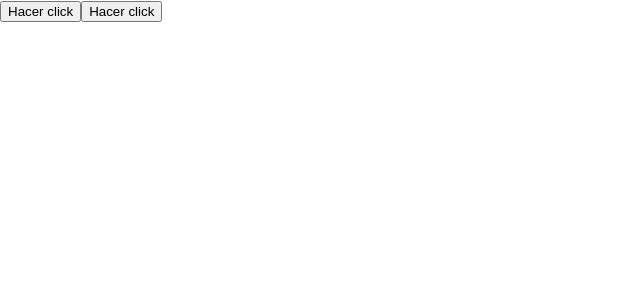
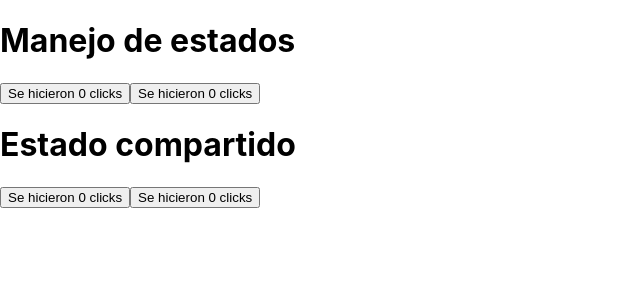
Before and after one commit to HollowedRino/PruebaReact2, a React (Create React App) app: page / in a window 1280 px wide. Shown: the top 300 px of the page, without its empty margins (0-640 px from the left). Built offline with nearby package versions, Linux system fonts and the light colour scheme.

Commit message:
respaldo 1

```diff
--- a/src/App.js
+++ b/src/App.js
@@ -1,17 +1,42 @@
 import logo from './logo.svg';
 import './App.css';
+import { useState } from 'react';
+
+//function MiBoton2(props){
+function MiBoton2({contador, handlerClick}){
+  return(
+    //<button type='button' onClick={props.handlerClick}>Se hicieron {props.contador} clicks</button>
+    <button type='button' onClick={handlerClick}>Se hicieron {contador} clicks</button>
+  );
+}
 
 function MiBoton(){
+  const [contador,setContador] = useState(0);
+
+  function handlerClick(){
+    setContador(contador + 1);
+  }
+
   return(
-    <button type='button'>Hacer click</button>
+    <button type='button' onClick={handlerClick}>Se hicieron {contador} clicks</button>
   );
 }
 
 function App() {
+  const [contador,setContador] = useState(0);
+
+  function handlerClick(){
+    setContador(contador + 1);
+  }
+
   return (
     <>
+      <h1>Manejo de estados</h1>
       <MiBoton/>
       <MiBoton/>
+      <h1>Estado compartido</h1>
+      <MiBoton2 contador={contador} handlerClick={handlerClick}/>
+      <MiBoton2 contador={contador} handlerClick={handlerClick}/>
     </>
   );
 }
```
